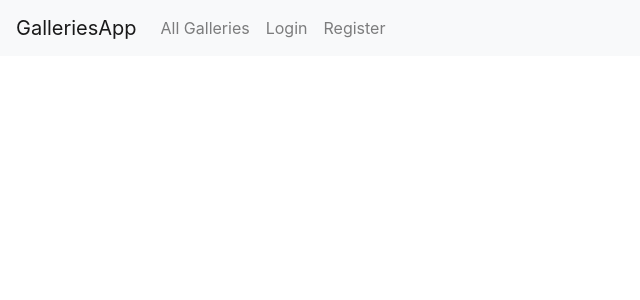
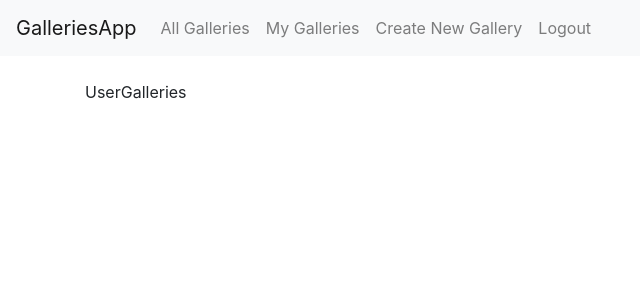
Before and after one commit to pedja77/galleries-app, a Vue app: page /authors/1 in a window 1280 px wide. Shown: the top 300 px of the page, without its empty margins (0-640 px from the left). Built offline with nearby package versions, Linux system fonts and the light colour scheme; sample sign-in values are in the browser's storage.

Commit message:
Solved page layout change on refresh

```diff
--- a/src/App.vue
+++ b/src/App.vue
@@ -17,6 +17,7 @@ import AppRegister from './pages/AppRegister.vue'
 import NavReg from './components/NavReg.vue'
 
 import { mapGetters } from 'vuex'
+import { authService } from "./services/Auth.js"
 
 
 export default {
@@ -30,7 +31,15 @@ export default {
 
   },
   computed: {
-    ...mapGetters(['getIsAuthenticated'])
+    ...mapGetters(['getIsAuthenticated']),
+    isAuthenticated() {
+      return authService.isAuthenticated()
+    }
+  },
+  created() {
+    if(window.localStorage.getItem('loginToken')) {
+      this.$store.commit('setIsAuthenticated', true)
+    }
   }
 
 }
--- a/src/components/NavReg.vue
+++ b/src/components/NavReg.vue
@@ -9,15 +9,23 @@
         <router-link class="nav-item nav-link" to="/galleries">All Galleries</router-link>
         <router-link class="nav-item nav-link" to="#">My Galleries</router-link>
         <router-link class="nav-item nav-link" to="#">Create New Gallery</router-link>
-        <router-link class="nav-item nav-link" to="#">Logout</router-link>
+        <a class="nav-item nav-link" href="#" @click="logout">Logout</a>
       </div>
     </div>
   </nav>
 </template>
 
 <script>
+import { authService } from '../services/Auth.js'
+
 export default {
-
+  methods: {
+    logout() {
+      authService.logout()
+      this.$router.push("/galleries")
+      console.log("logout", this.$store.getters.getIsAuthenticated)
+    }
+  }
 }
 </script>
 
--- a/src/pages/GalleriesApp.vue
+++ b/src/pages/GalleriesApp.vue
@@ -11,7 +11,7 @@
               <router-link :to="{name: 'gallery', params: {id: gallery.id}}">{{ gallery.title }}</router-link>
             </h4>
             <p>Author:
-              <router-link to="#">{{ gallery.user.first_name }} {{ gallery.user.last_name }}</router-link>
+              <router-link :to="{name: 'author-galleries', params: {id: gallery.user.id}}">{{ gallery.user.first_name }} {{ gallery.user.last_name }}</router-link>
             </p>
             <p>
               <small>Created at</small> {{ gallery.created_at }}
--- /dev/null
+++ b/src/pages/UserGalleries.vue
@@ -0,0 +1,14 @@
+<template>
+  <div>
+    UserGalleries
+  </div>
+</template>
+
+<script>
+export default {
+
+}
+</script>
+
+<style>
+</style>
--- /dev/null
+++ b/src/routes/guards.js
@@ -0,0 +1,25 @@
+import { authService } from "../services/Auth"
+
+export function requiresAuth(to) {
+  if (to.matched.some(record => record.meta.requiresAuth)) {
+    if (!authService.isAuthenticated()) {
+      //return (window.location.href = "/login")
+      return Promise.reject({ name: "login" })
+    }
+
+    authService.setAxiosDefaultAuthorizationHeader()
+  }
+
+  return Promise.resolve(to)
+}
+
+export function guestOnly(to) {
+  if (
+    to.matched.some(record => record.meta.guestOnly) &&
+    authService.isAuthenticated()
+  ) {
+    return Promise.reject({ name: "galleries" })
+  }
+
+  return Promise.resolve(to)
+}
--- a/src/routes/router.js
+++ b/src/routes/router.js
@@ -5,8 +5,9 @@ import GalleriesApp from "../pages/GalleriesApp.vue"
 import AppLogin from "../pages/AppLogin.vue"
 import AppRegister from "../pages/AppRegister.vue"
 import AppGallery from "../pages/AppGallery.vue"
+import UserGalleries from "../pages/UserGalleries.vue"
 
-//import { requiresAuth, guestOnly } from "./guards"
+import { requiresAuth, guestOnly } from "./guards"
 
 Vue.use(VueRouter)
 
@@ -28,10 +29,15 @@ const router = new VueRouter({
     {
       path: "/login",
       component: AppLogin,
-      name: "login"
-      // meta: {
-      //   guestOnly: true
-      // }
+      name: "login",
+      meta: {
+        guestOnly: true
+      }
+    },
+    {
+      path: "/authors/:id",
+      component: UserGalleries,
+      name: "author-galleries"
     },
     // {
     //   path: "/add",
@@ -44,10 +50,10 @@ const router = new VueRouter({
     {
       path: "/register",
       component: AppRegister,
-      name: "register"
-      // meta: {
-      //   guestOnly: true
-      // }
+      name: "register",
+      meta: {
+        guestOnly: true
+      }
     },
     {
       path: "/galleries/:id",
@@ -60,16 +66,16 @@ const router = new VueRouter({
   ]
 })
 
-// router.beforeEach((to, from, next) => {
-//   Promise.resolve(to)
-//     .then(requiresAuth)
-//     .then(guestOnly)
-//     .then(() => {
-//       next()
-//     })
-//     .catch(redirect => {
-//       next(redirect)
-//     })
-// })
+router.beforeEach((to, from, next) => {
+  Promise.resolve(to)
+    .then(requiresAuth)
+    .then(guestOnly)
+    .then(() => {
+      next()
+    })
+    .catch(redirect => {
+      next(redirect)
+    })
+})
 
 export default router
```
